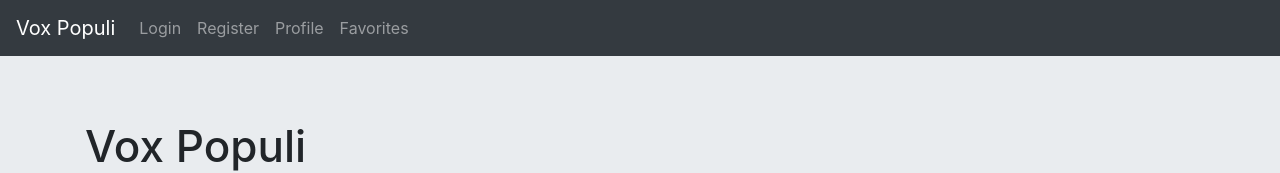
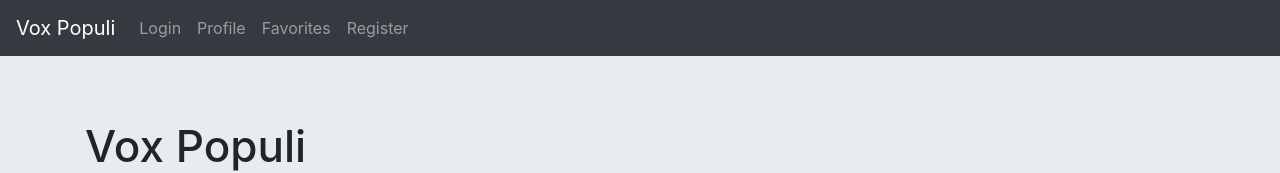
Before and after one commit to fuadguluzade/forum-app-project2, a React (Create React App) app in the folder client/: page / in a window 1280 px wide. Shown: the top 173 px of the page. Built offline with nearby package versions, Linux system fonts and the light colour scheme; the HTML template or start-up script is replaced by a standard one.

Commit message:
conditional rendering for article comments

```diff
--- a/client/src/App.js
+++ b/client/src/App.js
@@ -45,7 +45,7 @@ class App extends Component {
             <Route exact path="/login" render={() => <Login action={this.login} log={this.state.log} />}></Route>
             <Route exact path="/profile" render={() => <Profile action={this.login} log={this.state.log} />}></Route>
             <Route exact path="/" component={Home}></Route>
-            <Route exact path="/post/:id" component={Post}></Route>
+            <Route exact path="/post/:id" render={() => <Post log={this.state.log} />}></Route>
             <Route exact path="/register" component={Register} />
             <Route exact path="/post/" component={Post} />
             <Route exact path="/posts/:id" component={CommentedPosts} />
--- a/client/src/Components/Nav/index.js
+++ b/client/src/Components/Nav/index.js
@@ -5,33 +5,25 @@ import { Link } from 'react-router-dom';
 export default (props) => {
     const log = props.log;
     console.log(log)
-    if (!log) {
+    let logLink, profLink;
+    if (log) {
+        logLink = <Nav.Link href='/login'>Logout</Nav.Link>
+        profLink = <Nav.Link href='/profile'>Profile</Nav.Link>
+    } else {
+        logLink = <Nav.Link href='/login'>Login</Nav.Link>
+        profLink = <Nav.Link href='/login'>Profile</Nav.Link>
+    }
     return (
         <div>
             <Navbar bg="dark" variant="dark">
                 <Link to='/'> <Navbar.Brand>Vox Populi</Navbar.Brand></Link>
                 <Nav className="mr-auto">
-                        <Nav.Link href='/login'>Login</Nav.Link>
+                    {logLink}
+                    {profLink}
+                    <Nav.Link href='/favorites'>Favorites</Nav.Link>
                     <Nav.Link href='/register'>Register</Nav.Link>
-                        <Nav.Link href='/profile'>Profile</Nav.Link>
-                        <Nav.Link href='/favorites'>Favorites</Nav.Link>
-                    </Nav>
-                </Navbar>
-            </div>
-        )
-    } else {
-        return (
-            <div>
-                <Navbar bg="dark" variant="dark">
-                    <Link to='/'> <Navbar.Brand>Vox Populi</Navbar.Brand></Link>
-                    <Nav className="mr-auto">
-                        <Nav.Link href='/login'>Logout</Nav.Link>
-                        <Nav.Link href='/register'>Register</Nav.Link>
-                        <Nav.Link href='/profile'>Profile</Nav.Link>
-                        <Nav.Link href='/favorites'>Favorites</Nav.Link>
                 </Nav>
             </Navbar>
         </div>
     )
 }
-}
--- a/client/src/Pages/Post.js
+++ b/client/src/Pages/Post.js
@@ -1,6 +1,8 @@
 import React, { Component } from 'react';
 import Article from '../Components/Article';
 import TextArea from '../Components/TextArea'
+import { Container, Row, Col, ListGroup } from 'react-bootstrap';
+import { withRouter } from 'react-router-dom';
 
 class Post extends Component {
     state = {
@@ -14,16 +16,29 @@ class Post extends Component {
         })
     }
 
-
-
     render() {
+        const log = this.props.log
+        let commentArea;
+        if (log) {
+            commentArea = <TextArea />
+        } else {
+            commentArea = <Container>
+                <Row className="mb-3">
+                    <Col>
+                        <ListGroup>
+                            <ListGroup.Item>Login to Comment on this Article!</ListGroup.Item>
+                        </ListGroup>
+                    </Col>
+                </Row>
+            </Container>
+        }
         return (
-            <div style={{position: "relative"}}>
-            <Article article={this.state.article}></Article>
-            <TextArea/>
+            <div style={{ position: "relative" }}>
+                <Article article={this.state.article}></Article>
+                {commentArea}
             </div>
         )
     }
 }
 
-export default Post;
+export default withRouter(Post);
```
Also changed, not shown: client/src/Components/Profile/index.js (line endings or trailing spaces), client/src/Utils/ProfileControl.js (added). Lines whose indentation alone changed are shown as unchanged.
